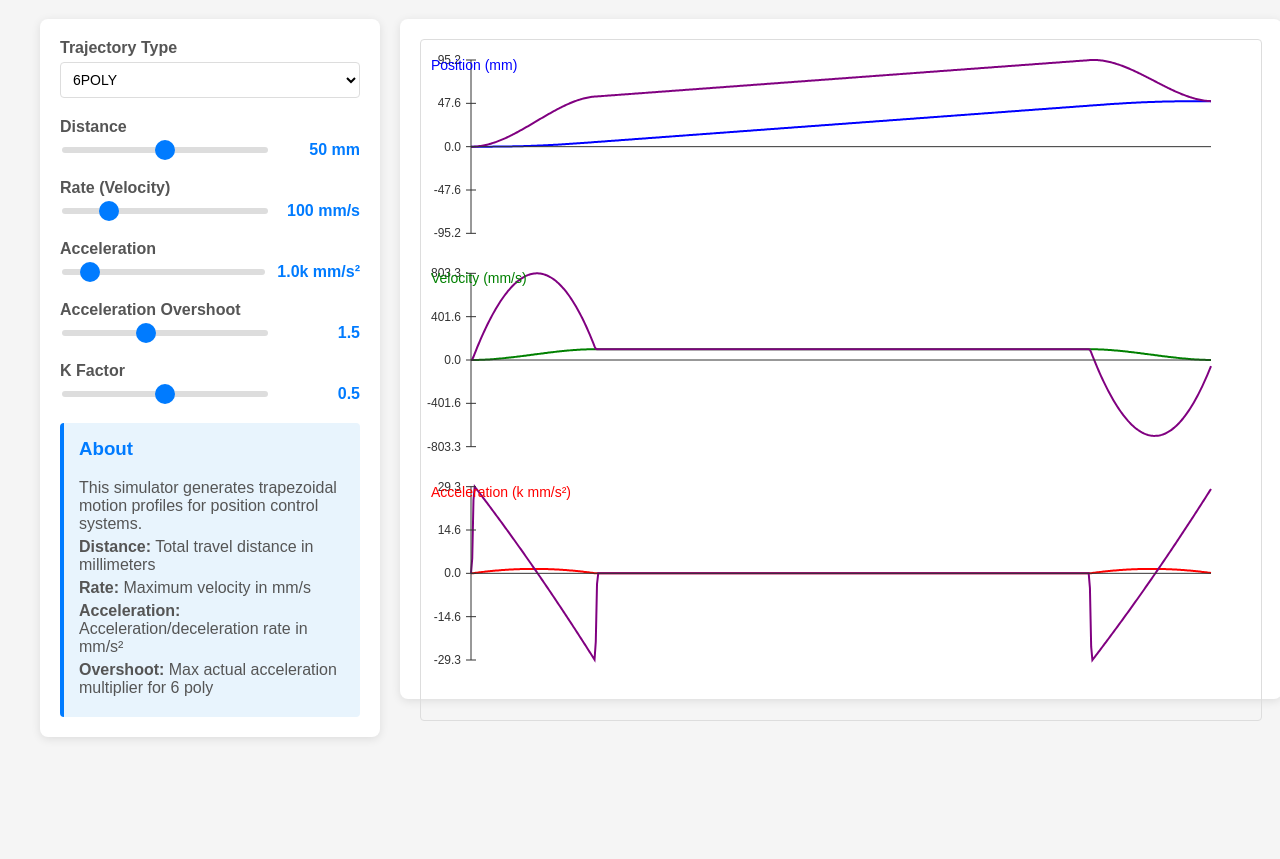
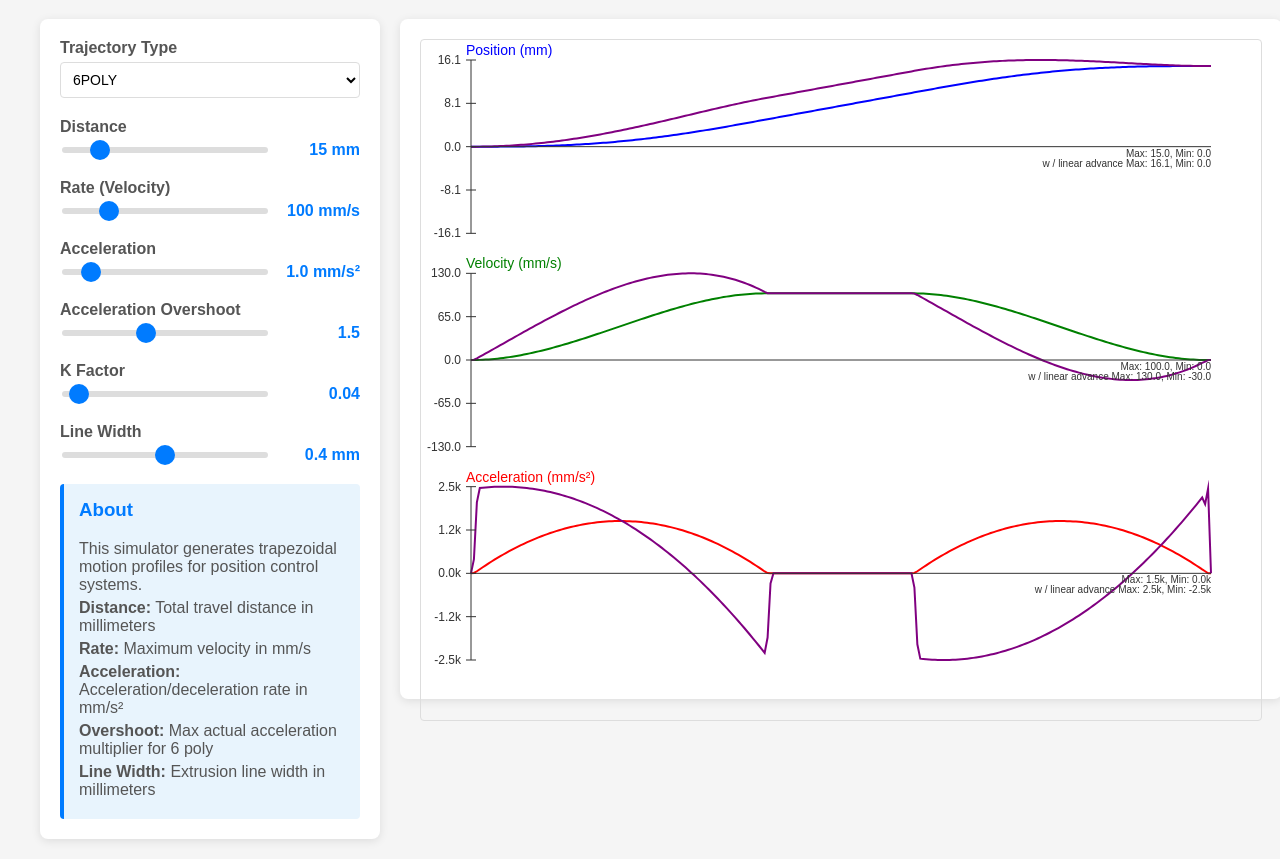
Before and after one commit to dbuezas/ftmotion-extrusion-simulator, a website with bundled scripts: page index.html in a window 1280 px wide. Shown: the part 81-940 px from the top of the page. Before the commit the page ends 838 px from the top, so only its background shows below. Built offline with nearby package versions, Linux system fonts and the light colour scheme.

Commit message:
min max and line-width

```diff
--- a/index.html
+++ b/index.html
@@ -29,7 +29,7 @@
               min="0"
               max="100"
               step="1"
-              value="50"
+              value="15"
             />
             <span id="distance-value" class="value">50 mm</span>
           </div>
@@ -93,9 +93,25 @@
               min="0"
               max="1"
               step="0.01"
-              value="0.5"
+              value="0.04"
             />
             <span id="k-value" class="value">0.5</span>
+          </div>
+        </div>
+
+        <div class="control-group">
+          <label for="line-width">Line Width</label>
+          <div class="slider-container">
+            <input
+              type="range"
+              id="line-width"
+              class="slider"
+              min="0.2"
+              max="0.6"
+              step="0.1"
+              value="0.4"
+            />
+            <span id="line-width-value" class="value">0.4 mm</span>
           </div>
         </div>
 
@@ -115,6 +131,7 @@
             <strong>Overshoot:</strong> Max actual acceleration multiplier for 6
             poly
           </p>
+          <p><strong>Line Width:</strong> Extrusion line width in millimeters</p>
         </div>
       </div>
 
--- a/src/main.ts
+++ b/src/main.ts
@@ -12,7 +12,8 @@ interface MotionParameters {
   rate: number; // mm/s
   acceleration: number; // mm/s²
   accOvershoot: number; // factor
-  k: number; // factor for g(t) calculation
+  k: number; // linear advance
+  lineWidth: number; // mm
 }
 
 interface ProfilePoint {
@@ -123,7 +124,7 @@ class MotionSimulator {
     // Find max values for scaling
     const maxTime = Math.max(...profile.map((p) => p.time));
 
-    // Calculate g(t) values for each plot
+    // Calculate extruder(t) values for each plot
     const gPosition = profile.map(
       (p, i) =>
         p.position +
@@ -147,7 +148,7 @@ class MotionSimulator {
       this.currentParams &&
       this.currentParams.accOvershoot !== this.previousAccOvershoot;
     if (!overshootChanged) {
-      // Calculate current max values including g(t) traces
+      // Calculate current max values including extruder(t) traces
       const positionValues = [...profile.map((p) => p.position), ...gPosition];
       this.historicMaxPosition = Math.max(...positionValues.map(Math.abs));
 
@@ -210,7 +211,7 @@ class MotionSimulator {
       plotHeight,
       'red',
       'purple',
-      'Acceleration (k mm/s²)'
+      'Acceleration (mm/s²)'
     );
   }
 
@@ -254,7 +255,7 @@ class MotionSimulator {
 
     this.ctx.stroke();
 
-    // Draw g(t) trace
+    // Draw extruder(t) trace
     this.ctx.strokeStyle = color2;
     this.ctx.lineWidth = 2;
     this.ctx.beginPath();
@@ -303,14 +304,48 @@ class MotionSimulator {
       this.ctx.lineTo(55, y);
       this.ctx.stroke();
       // Draw label
-      this.ctx.fillText(tickValue.toFixed(1), 40, y + 4);
+      this.ctx.fillText(
+        property === 'acceleration'
+          ? tickValue.toFixed(1) + 'k'
+          : tickValue.toFixed(1),
+        40,
+        y + 4
+      );
     }
     this.ctx.textAlign = 'left'; // reset
 
     // Draw label
     this.ctx.fillStyle = color1;
     this.ctx.font = '14px Arial';
-    this.ctx.fillText(label, 10, yOffset + 30);
+    this.ctx.fillText(label, 45, yOffset + 15);
+
+    // Calculate max/min for display
+    const originalValues = profile.map(p =>
+      property === 'acceleration'
+        ? Math.abs((p[property] as number)) / 1000
+        : (p[property] as number)
+    );
+    const adjustedGValues = gValues.map(v =>
+      property === 'acceleration' ? v / 1000 : v
+    );
+    const suffix = property === 'acceleration' ? 'k' : '';
+
+    // Display max/min for traces at bottom right
+    this.ctx.fillStyle = '#333';
+    this.ctx.font = '10px Arial';
+    this.ctx.textAlign = 'right';
+    this.ctx.fillText(
+      `Max: ${Math.max(...originalValues).toFixed(1)}${suffix}, Min: ${Math.min(...originalValues).toFixed(1)}${suffix}`,
+      width - 50,
+      yOffset + plotHeight/2 + 10
+    );
+
+    this.ctx.fillText(
+      `w / linear advance Max: ${Math.max(...adjustedGValues).toFixed(1)}${suffix}, Min: ${Math.min(...adjustedGValues).toFixed(1)}${suffix}`,
+      width - 50,
+      yOffset + plotHeight/2 + 20
+    );
+    this.ctx.textAlign = 'left'; // reset
   }
 }
 
@@ -333,6 +368,7 @@ document.addEventListener('DOMContentLoaded', () => {
     'acc-overshoot'
   ) as HTMLInputElement;
   const kSlider = document.getElementById('k-factor') as HTMLInputElement;
+  const lineWidthSlider = document.getElementById('line-width') as HTMLInputElement;
   const overshootGroup = document.getElementById('overshoot-group')!;
 
   // Get value display elements
@@ -341,6 +377,7 @@ document.addEventListener('DOMContentLoaded', () => {
   const accelerationValue = document.getElementById('acceleration-value')!;
   const overshootValue = document.getElementById('overshoot-value')!;
   const kValue = document.getElementById('k-value')!;
+  const lineWidthValue = document.getElementById('line-width-value')!;
 
   function updateSimulator() {
     const params: MotionParameters = {
@@ -350,6 +387,7 @@ document.addEventListener('DOMContentLoaded', () => {
       acceleration: parseFloat(accelerationSlider.value),
       accOvershoot: parseFloat(overshootSlider.value),
       k: parseFloat(kSlider.value),
+      lineWidth: parseFloat(lineWidthSlider.value),
     };
     simulator.updateProfile(params);
   }
@@ -358,9 +396,10 @@ document.addEventListener('DOMContentLoaded', () => {
     distanceValue.textContent = distanceSlider.value + ' mm';
     rateValue.textContent = rateSlider.value + ' mm/s';
     accelerationValue.textContent =
-      (parseFloat(accelerationSlider.value) / 1000).toFixed(1) + 'k mm/s²';
+      (parseFloat(accelerationSlider.value) / 1000).toFixed(1) + ' mm/s²';
     overshootValue.textContent = overshootSlider.value;
     kValue.textContent = kSlider.value;
+    lineWidthValue.textContent = lineWidthSlider.value + ' mm';
   }
 
   function updateTrajectoryDisplay() {
@@ -383,6 +422,7 @@ document.addEventListener('DOMContentLoaded', () => {
     accelerationSlider,
     overshootSlider,
     kSlider,
+    lineWidthSlider,
   ].forEach((slider) => {
     slider.addEventListener('input', () => {
       updateDisplays();
--- a/src/poly6.ts
+++ b/src/poly6.ts
@@ -141,7 +141,9 @@ export class Poly6Profile {
       positions.push(position);
       time += dt;
     }
-
+    positions.push(positions.at(-1)!)
+    positions.push(positions.at(-1)!)
+    positions.push(positions.at(-1)!)
     // Second pass: numerically differentiate to get velocity and acceleration
     const velocities: number[] = [];
     for (let i = 0; i < positions.length; i++) {
--- a/src/trapezoidal.ts
+++ b/src/trapezoidal.ts
@@ -69,7 +69,9 @@ export class TrapezoidalProfile {
       positions.push(position);
       time += dt;
     }
-
+    positions.push(positions.at(-1)!)
+    positions.push(positions.at(-1)!)
+    positions.push(positions.at(-1)!)
     // Second pass: numerically differentiate to get velocity and acceleration
     const velocities: number[] = [];
     for (let i = 0; i < positions.length; i++) {
@@ -91,6 +93,7 @@ export class TrapezoidalProfile {
         acceleration: acceleration_val,
       });
     }
+
   }
 
   getProfile(): ProfilePoint[] {
```
Also changed, not shown: dist/main.js, dist/poly6.js, dist/trapezoidal.js.
